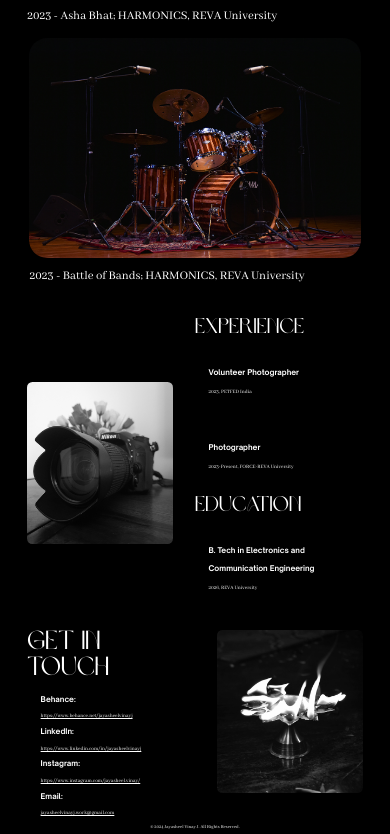
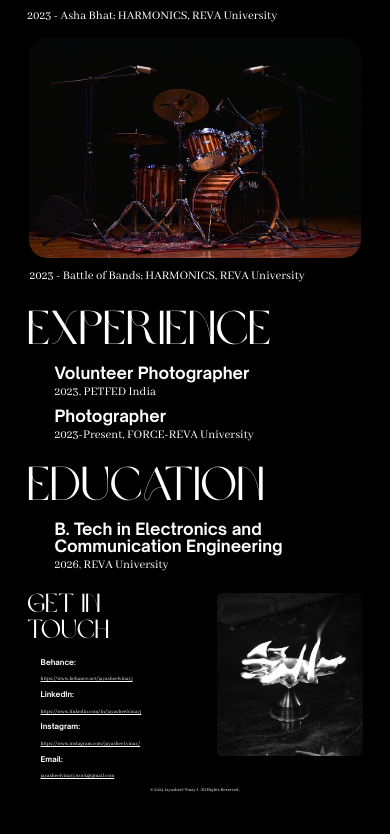
Before and after one commit to JayZ6969/photography-portfolio, a plain HTML site: page index.html in a window 390 px wide. Shown: the part 9004-9838 px from the top of the page. After the commit the page ends 9801 px from the top, so only its background shows below. Drawn offline with Linux system fonts and the light colour scheme.

Commit message:
made experience-section responsive

```diff
--- a/style.css
+++ b/style.css
@@ -1745,7 +1745,7 @@ html {
     padding-right: 100px;
 }
 
-@media (max-width: 1439px) {
+@media (min-width: 431px) and (max-width: 1439px) {
     .experience {
         width: 86.111vw;
         padding-top: 5.556vw;
@@ -1754,6 +1754,15 @@ html {
     }
 }
 
+@media (max-width: 430px) {
+    .experience {
+        width: 86.047vw;
+        padding-top: 3.488vw;
+        padding-left: 6.977vw;
+        padding-right: 6.977vw;
+    }
+}
+
 .experience-container {
     width: 100%;
     display: flex;
@@ -1762,7 +1771,7 @@ html {
     gap: 50px;
 }
 
-@media (max-width: 1439px) {
+@media (min-width: 431px) and (max-width: 1439px) {
     .experience-container {
         gap: 3.472vw;
     }
@@ -1775,7 +1784,7 @@ html {
     border-radius: 20px;
 }
 
-@media (max-width: 1439px) {
+@media (min-width: 431px) and (max-width: 1439px) {
     .experience-container img {
         width: 37.5vw;
         height: 41.667vw;
@@ -1783,6 +1792,12 @@ html {
     }
 }
 
+@media (max-width: 430px) {
+    .experience-container img {
+        display: none;
+    }
+}
+
 .experience-text {
     width: 50%;
     display: flex;
@@ -1792,9 +1807,19 @@ html {
     gap: 25px;
 }
 
-@media (max-width: 1439px) {
+@media (min-width: 431px) and (max-width: 1439px) {
     .experience-text {
         gap: 1.736vw;
+    }
+}
+
+@media (max-width: 430px) {
+    .experience-text {
+        width: 100%;
+        flex-direction: column;
+        align-items: stretch;
+        justify-content: space-between;
+        gap: 2.326vw;
     }
 }
 
@@ -1812,6 +1837,14 @@ html {
     }
 }
 
+@media (max-width: 430px) {
+    .experience-content {
+        margin-left: 6.977vw;
+        margin-bottom: 3.488vw;
+        gap: 2.326vw;
+    }
+}
+
 .education-content {
     display: flex;
     flex-direction: column;
@@ -1823,6 +1856,13 @@ html {
     .education-content {
         margin-left: 3.472vw;
         gap: 1.736vw;
+    }
+}
+
+@media (max-width: 430px) {
+    .education-content {
+        margin-left: 6.977vw;
+        gap: 0;
     }
 }
 
@@ -1840,6 +1880,12 @@ html {
     }
 }
 
+@media (max-width: 430px) {
+    .experience-text .header {
+        font-size: 12.093vw;
+    }
+}
+
 .experience-text .body .body-header {
     font-family: 'OpenSauceSans-Bold';
     font-size: 28px;
@@ -1854,6 +1900,12 @@ html {
     }
 }
 
+@media (max-width: 430px) {
+    .experience-text .body .body-header {
+        font-size: 4.186vw;
+    }
+}
+
 .experience-text .body .body-text {
     font-family: 'AbhayaLibre-Regular';
     font-size: 20px;
@@ -1865,6 +1917,19 @@ html {
 @media (max-width: 1439px) {
     .experience-text .body .body-text {
         font-size: 1.389vw;
+    }
+}
+
+@media (max-width: 430px) {
+    .experience-text .body .body-text {
+        font-size: 3.256vw;
+    }
+}
+
+@media (max-width: 430px) {
+    .experience-text .body  {
+        line-height: 1;
+        margin: 0;
     }
 }
 
```
